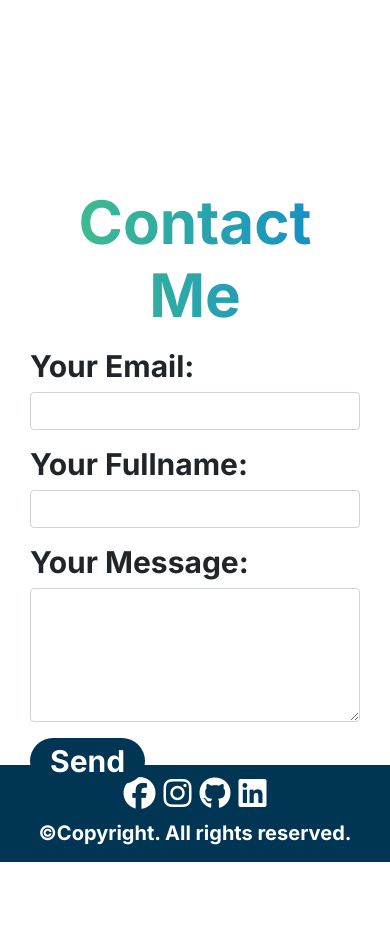
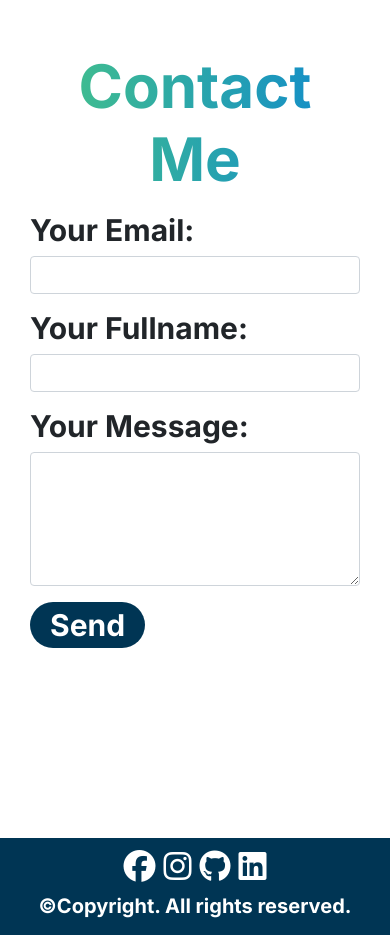
Before and after one commit to xjPaguntalan/test3, a plain HTML site: page index.html in a window 390 px wide. Shown: the part 5040-5975 px from the top of the page. Before the commit the page ends 5902 px from the top, so only its background shows below. Drawn offline with nearby package versions, Linux system fonts and the light colour scheme.

Commit message:
Update index.html

```diff
--- a/index.html
+++ b/index.html
@@ -226,7 +226,7 @@
 
                   </div>
 
-                  <h3 class="col-10 my-5 text-center mx-auto">The projects shown above are some of the projects that I have done while in Zuitt.</h3>
+                  <h3 class="col-10 mt-5 text-center mx-auto">The projects shown above are some of the projects that I have done while in Zuitt.</h3>
 
             </div>
 
@@ -234,7 +234,7 @@
 
         <!-- Contact Me Start -->
 
-            <div id="contactMePage" class="min-vh-80">
+            <div id="contactMePage" class="min-vh-100">
                 <div id="contactContainer" class="container-fluid">
                     <div class="row">
 
@@ -244,7 +244,7 @@
 
                         <div class="col-12 col-md-6">
 
-                            <div class="col-md-11 mx-auto pt-5 mt-5">
+                            <div class="col-md-11 mx-auto pt-md-5 mt-md-5">
 
                                 <h1 class="text-center mb-3">Contact Me</h1>
 
@@ -282,7 +282,7 @@
         <!-- Footer Start -->
 
         <footer id="footer">
-            <div class="container-fluid text-center">
+            <div class="container-fluid text-center mt-4">
                 <div class="row justify-content-center">
 
                     <div class="my-3 mx-1">
```
